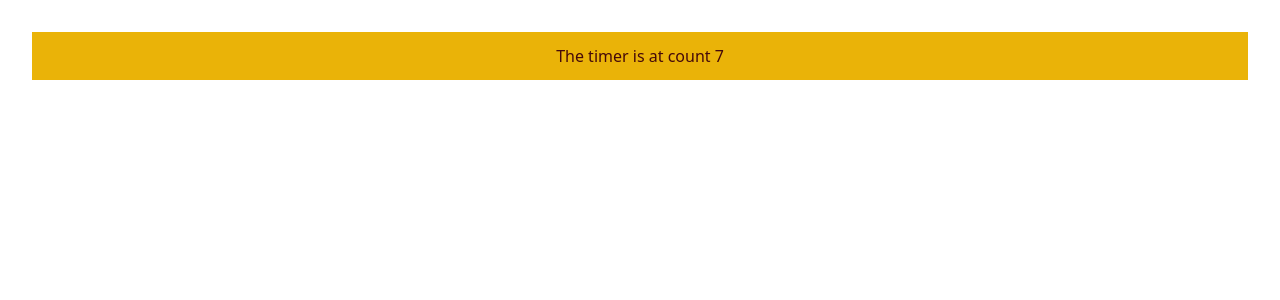
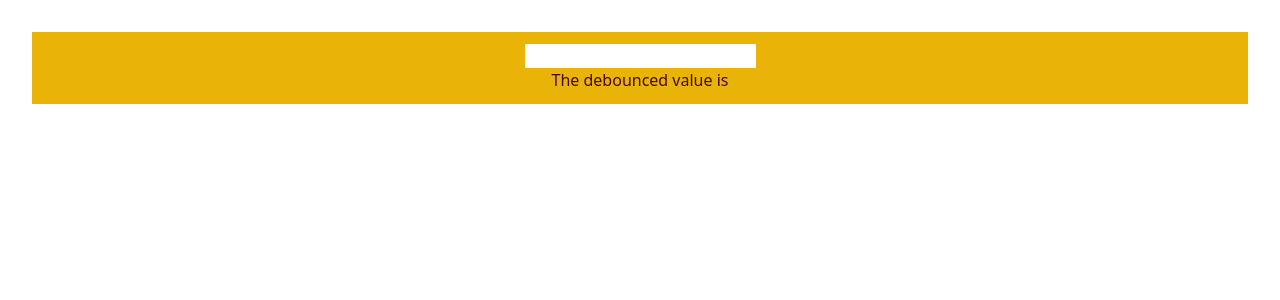
Before and after one commit to tsdineshjai/customHooks, a React (Vite) app: page / in a window 1280 px wide. Shown: the top 300 px of the page. Built offline with nearby package versions, Linux system fonts and the light colour scheme.

Commit message:
useDebounce custom hook code

```diff
--- a/src/App.jsx
+++ b/src/App.jsx
@@ -1,18 +1,27 @@
 import React from "react";
 import "./App.css";
-import useInterval from "./customHooks/useInterval";
+import useDebounce from "./customHooks/useDebounce";
 
 function App() {
-	const [count, setCount] = React.useState(0);
+	const [inputQuery, setInputQuery] = React.useState("");
+	const debouncedValue = useDebounce(inputQuery, 1000);
 
-	function Increment() {
-		setCount((currentCount) => currentCount + 1);
+
+	function handleChange(e) {
+		setInputQuery(e.target.value);
 	}
 
-	useInterval(Increment, 1000);
+	//the role of the debouncing function is delay the execution at certain second regularly.
 	return (
 		<div className="text-red-950 font-normal bg-yellow-500  p-3 gap-2 grid-cols-1 text-center  ">
-			The timer is at count {count}
+			<input
+				type="text"
+				name="query"
+				id="query"
+				value={inputQuery}
+				onChange={handleChange}
+			/>
+			<p>The debounced value is {debouncedValue}</p>
 		</div>
 	);
 }
--- /dev/null
+++ b/src/customHooks/useDebounce.jsx
@@ -0,0 +1,19 @@
+import React from "react";
+
+function useDebounce(query, delay) {
+	const [debouncedValue, setDebouncedValue] = React.useState("");
+	React.useEffect(() => {
+		const timerID = setTimeout(() => {
+			setDebouncedValue(query);
+			//instead of just returning a value, usually we request to an api after certain amount of delay
+			//this is intended to avoid the overload to the  server.
+		}, delay);
+		return () => {
+			clearTimeout(timerID);
+		};
+	}, [query, delay]);
+
+	return debouncedValue;
+}
+
+export default useDebounce;
```
